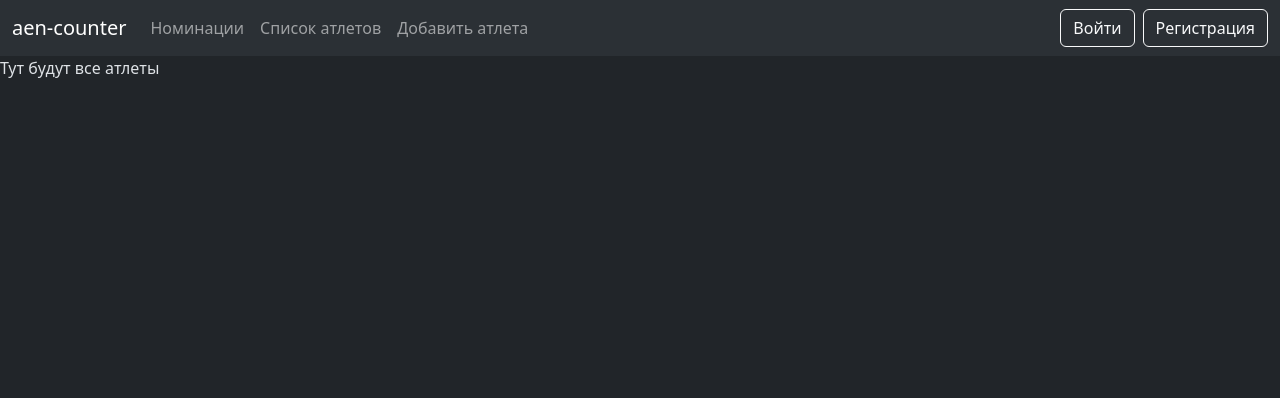
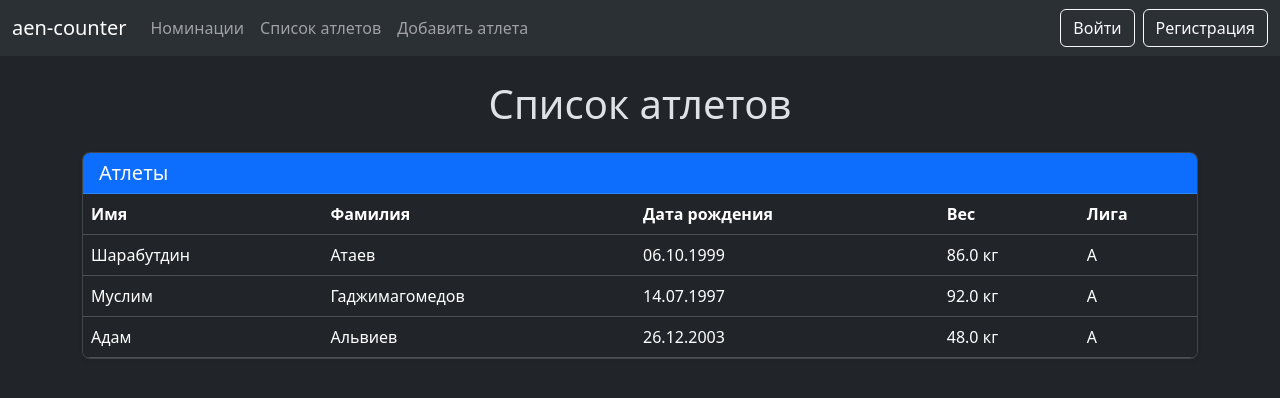
Before and after one commit to projectile0/aen_counter, a Flask app: page /athlets in a window 1280 px wide. Shown: the top 398 px of the page. Run offline with Flask 3, Linux system fonts and the light colour scheme; data comes from the database, SQL or seed files in the repository; both versions use the stored data as it was after the commit.

Commit message:
страничка со всеми атлетами

```diff
--- a/main.py
+++ b/main.py
@@ -55,11 +55,9 @@ def nomination():
 
 @app.route('/athlets', methods=['GET', 'POST'])
 def athlets():
-    form = RegisterFormUser()
-    if form.validate_on_submit():
-        db_add_user(form)
-        return redirect('/')
-    return render_template('list_athlets.html', form=form, title='Атлеты')
+    db_sess = db_session.create_session()
+    athletes = db_sess.query(Athlete).all()
+    return render_template('list_athlets.html', athletes=athletes, title='Атлеты')
 
 @app.route('/login', methods=['GET', 'POST'])
 def login():
--- a/templates/list_athlets.html
+++ b/templates/list_athlets.html
@@ -1,5 +1,65 @@
-{% extends 'base.html' %}
+{% extends "base.html" %}
 
 {% block content %}
-Тут будут все атлеты
+<div class="container mt-4">
+    <h1 class="text-center mb-4">Список атлетов</h1>
+
+    <div class="card shadow-sm">
+        <div class="card-header bg-primary text-white">
+            <h5 class="mb-0">Атлеты</h5>
+        </div>
+        <div class="table-responsive">
+            <table class="table table-hover mb-0">
+                <thead class="thead-light">
+                    <tr>
+                        <th scope="col" class="text-nowrap">Имя</th>
+                        <th scope="col" class="text-nowrap">Фамилия</th>
+                        <th scope="col" class="text-nowrap">Дата рождения</th>
+                        <th scope="col" class="text-nowrap">Вес</th>
+                        <th scope="col" class="text-nowrap">Лига</th>
+                    </tr>
+                </thead>
+                <tbody>
+                    {% for athlete in athletes %}
+                    <tr>
+                        <td>{{ athlete.name }}</td>
+                        <td>{{ athlete.surname }}</td>
+                        <td>{{ athlete.birth_date.strftime('%d.%m.%Y') }}</td>
+                        <td>{{ athlete.weight }} кг</td>
+                        <td>
+                            <span>
+                                {% if athlete.league == 0 %}А
+                                {% elif athlete.league == 1 %}Б
+                                {% elif athlete.league == 2 %}C
+                                {% elif athlete.league == 3 %}О
+                                {% endif %}
+                            </span>
+                        </td>
+                    </tr>
+                    {% endfor %}
+                </tbody>
+            </table>
+        </div>
+    </div>
+</div>
+
+<style>
+    .table th {
+        font-weight: 600;
+    }
+    .table td, .table th {
+        vertical-align: middle;
+    }
+    .card {
+        border-radius: 0.5rem;
+        overflow: hidden;
+    }
+    .badge {
+        font-size: 0.9em;
+        padding: 0.5em 0.75em;
+        min-width: 2em;
+        display: inline-block;
+        text-align: center;
+    }
+</style>
 {% endblock %}
```
Also changed, not shown: db/database.db.
